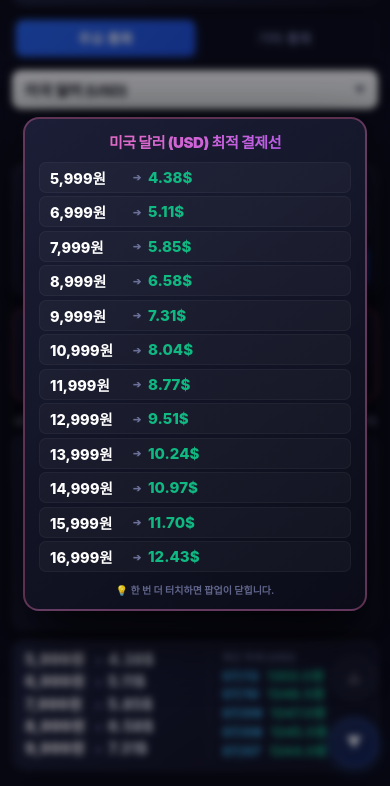
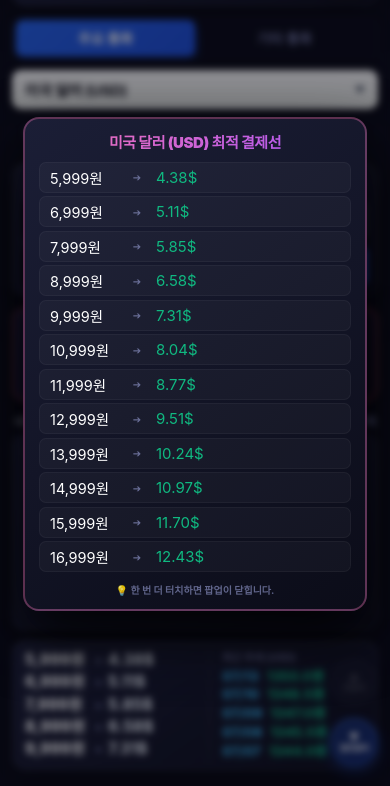
Before and after one commit to mdkdw1-ui/themore_hj, a website: page www/index.html in a window 390 px wide. Both pictures are taken after a click on the element 112 px from the left and 762 px from the top of the page. Shown: the part 58-844 px from the top of the page. Drawn offline with Linux system fonts and the light colour scheme; some packages are replaced by stand-ins of ours.

Commit message:
Update index.html

```diff
--- a/www/index.html
+++ b/www/index.html
@@ -2,6 +2,7 @@
 <html lang="ko">
 <head>
     <meta charset="UTF-8">
+    <!-- Cordova 환경에 맞춘 보안 정책 설정 (Native HTTP 통신 허용) -->
     <meta http-equiv="Content-Security-Policy" content="default-src 'self' data: gap: https://ssl.gstatic.com 'unsafe-eval' 'unsafe-inline'; style-src 'self' 'unsafe-inline'; media-src *; img-src 'self' data: content:; connect-src *;">
     <meta name="viewport" content="width=device-width, initial-scale=1.0, maximum-scale=1.0, user-scalable=no">
     <title>The More for HJ</title>
@@ -111,9 +112,55 @@
         .log-box::-webkit-scrollbar-thumb { background: #3b82f6; border-radius: 3px; }
         .log-box.has-data { color: #38bdf8; }
 
-        .mode-controller { position: fixed; bottom: 20px; right: 12px; display: flex; flex-direction: column; gap: 16px; z-index: 10005; }
-        .mode-arrow-btn { width: 48px; height: 48px; border-radius: 50%; background: rgba(255, 255, 255, 0.03); backdrop-filter: blur(8px); -webkit-backdrop-filter: blur(8px); border: 1px solid rgba(255, 255, 255, 0.05); color: rgba(255, 255, 255, 0.2); font-size: 16px; display: flex; align-items: center; justify-content: center; cursor: pointer; box-shadow: 0 4px 12px rgba(0,0,0,0.3); transition: all 0.2s ease; }
-        .mode-arrow-btn.active { background: linear-gradient(135deg, rgba(59, 130, 246, 0.2), rgba(29, 78, 216, 0.3)); color: #ffffff; border-color: rgba(59, 130, 246, 0.4); box-shadow: 0 4px 14px rgba(59, 130, 246, 0.3), inset 0 1px 1px rgba(255,255,255,0.1); }
+        /* -------------------------------------
+           [개선 사항 2] 우측 고정 화살표 모드 컨트롤러 프리미엄 반투명 스타일 리뉴얼
+        ------------------------------------- */
+        .mode-controller {
+            position: fixed;
+            bottom: 20px;
+            right: 12px;
+            display: flex;
+            flex-direction: column;
+            gap: 12px;
+            z-index: 10005;
+        }
+        .mode-arrow-btn {
+            width: 48px;
+            height: 48px;
+            border-radius: 50%;
+            background: rgba(255, 255, 255, 0.04);
+            backdrop-filter: blur(10px);
+            -webkit-backdrop-filter: blur(10px);
+            border: 1px solid rgba(255, 255, 255, 0.08);
+            color: rgba(255, 255, 255, 0.35);
+            display: flex;
+            flex-direction: column;
+            align-items: center;
+            justify-content: center;
+            cursor: pointer;
+            box-shadow: 0 4px 12px rgba(0,0,0,0.3);
+            transition: all 0.25s cubic-bezier(0.4, 0, 0.2, 1);
+            opacity: 0.6; /* 비활성화 시 은은한 투명도 유지 */
+        }
+        .mode-arrow-btn .arrow-icon {
+            font-size: 11px;
+            line-height: 1;
+            margin-bottom: 1px;
+        }
+        .mode-arrow-btn .btn-text {
+            font-size: 8.5px;
+            font-weight: 800;
+            letter-spacing: -0.5px;
+            line-height: 1;
+        }
+        /* 활성화(선택) 되었을 때 선명하고 이쁜 반투명 컬러 브랜딩 */
+        .mode-arrow-btn.active {
+            background: linear-gradient(135deg, rgba(37, 99, 235, 0.35), rgba(29, 78, 216, 0.45));
+            color: #ffffff;
+            border-color: rgba(59, 130, 246, 0.5);
+            box-shadow: 0 6px 16px rgba(29, 78, 216, 0.35), inset 0 1px 1px rgba(255,255,255,0.15);
+            opacity: 0.95; /* 눈에 띄게 투명도 최적화 */
+        }
 
         body.large-font-mode { padding: 6px; gap: 4px; }
         body.large-font-mode .tab-btn { font-size: 18px; padding: 10px; }
@@ -231,7 +278,7 @@
         }
 
         /* -------------------------------------
-           [공간 압축 수정] 원화 구간 최적 외화 모달 스타일
+           [개선 사항 1] 원화 구간 최적 외화 모달 여백 조정 (오른쪽으로 밀기)
         ------------------------------------- */
         .guide-modal-overlay {
             display: none;
@@ -252,15 +299,15 @@
             border-radius: 16px;
             border: 2px solid rgba(244, 114, 182, 0.35);
             box-shadow: 0 24px 60px rgba(0, 0, 0, 0.85);
-            padding: 12px 14px; /* 위아래 패딩 압축 */
+            padding: 12px 14px;
             display: flex;
             flex-direction: column;
-            gap: 8px; /* 타이틀, 리스트, 힌트 사이 간격 압축 */
+            gap: 8px;
             user-select: none;
-            max-height: 94vh; /* 스크롤 방지를 위해 가시 영역 극대화 */
+            max-height: 94vh;
         }
         .guide-modal-title {
-            font-size: 15px; /* 제목 크기 소폭 조절 */
+            font-size: 15px;
             font-weight: 900;
             text-align: center;
             letter-spacing: -0.4px;
@@ -273,23 +320,29 @@
         .guide-modal-list {
             display: flex;
             flex-direction: column;
-            gap: 3.5px; /* 리스트 아이템 간 간격 대폭 압축 */
-            overflow: hidden; /* 절대 스크롤되지 않도록 설정 */
+            gap: 3.5px;
+            overflow: hidden;
         }
 
         .pop-guide-item {
             display: grid;
             grid-template-columns: 78px 18px 1fr;
             align-items: center;
-            font-size: 14.5px; /* 글자 크기는 15px 수준 거의 그대로 유지 */
-            font-weight: 800;
-            padding: 4px 10px; /* 위아래 내부 패딩을 극단적으로 압축(8px -> 4px) */
+            font-size: 14.5px;
+            padding: 4px 10px;
             background: rgba(255, 255, 255, 0.03);
             border: 1px solid rgba(255, 255, 255, 0.04);
             border-radius: 7px;
         }
         .pop-guide-item span.arrow { text-align: center; color: var(--text-muted); font-size: 10px; }
-        .pop-guide-item span.foreign { color: var(--accent-green); text-align: left; font-size: 15px; padding-left: 2px; }
+
+        /* 외화 금액이 화살표로부터 여유 공간을 가지도록 padding-left 확보 */
+        .pop-guide-item span.foreign {
+            color: var(--accent-green);
+            text-align: left;
+            font-size: 15px;
+            padding-left: 10px; /* 기존 2px에서 10px로 확대하여 왼쪽으로 딱 붙는 현상 해결 */
+        }
         .guide-modal-content .trend-close-hint { font-size: 10px; margin-top: 2px; }
 
         /* 대형 글자 모드 진입 시 스크롤 없는 최적화 여백 */
@@ -298,7 +351,7 @@
         body.large-font-mode .guide-modal-list { gap: 3px; }
         body.large-font-mode .pop-guide-item { padding: 4.5px 10px; grid-template-columns: 95px 22px 1fr; }
         body.large-font-mode .pop-guide-item span { font-size: 16.5px !important; }
-        body.large-font-mode .pop-guide-item span.foreign { font-size: 16.5px !important; }
+        body.large-font-mode .pop-guide-item span.foreign { font-size: 16.5px !important; padding-left: 14px; } /* 대형모드 여백 확보 */
     </style>
 </head>
 <body>
@@ -359,11 +412,19 @@
         </div>
     </div>
 
+    <!-- 모드 컨트롤러 내부 구조 리뉴얼 (큰글씨 / 일반글씨 텍스트 배치) -->
     <div class="mode-controller">
-        <div id="mode_up" class="mode-arrow-btn" onclick="changeEngineMode('LARGE')">▲</div>
-        <div id="mode_down" class="mode-arrow-btn active" onclick="changeEngineMode('NORMAL')">▼</div>
+        <div id="mode_up" class="mode-arrow-btn" onclick="changeEngineMode('LARGE')">
+            <span class="arrow-icon">▲</span>
+            <span class="btn-text">큰글씨</span>
+        </div>
+        <div id="mode_down" class="mode-arrow-btn active" onclick="changeEngineMode('NORMAL')">
+            <span class="arrow-icon">▼</span>
+            <span class="btn-text">일반글씨</span>
+        </div>
     </div>
 
+    <!-- 원화 구간별 최적 외화 테이블 12개 팝업 모달 -->
     <div id="guide_modal" class="guide-modal-overlay" onclick="closeGuidePopup()">
         <div class="guide-modal-content" onclick="closeGuidePopup(); event.stopPropagation();">
             <div class="guide-modal-title" id="pop_guide_title">구간별 최대 효율 외화 금액</div>
@@ -372,6 +433,7 @@
         </div>
     </div>
 
+    <!-- 상단 문구 변경 및 가시성 개선 반영 모달 팝업 영역 -->
     <div id="trend_modal" class="trend-modal-overlay" onclick="closeTrendPopup()">
         <div class="trend-modal-content" onclick="closeTrendPopup(); event.stopPropagation();">
             <div class="trend-modal-title">공개 환율 사이트 정보 (themore.app과 차이있음)</div>
```
